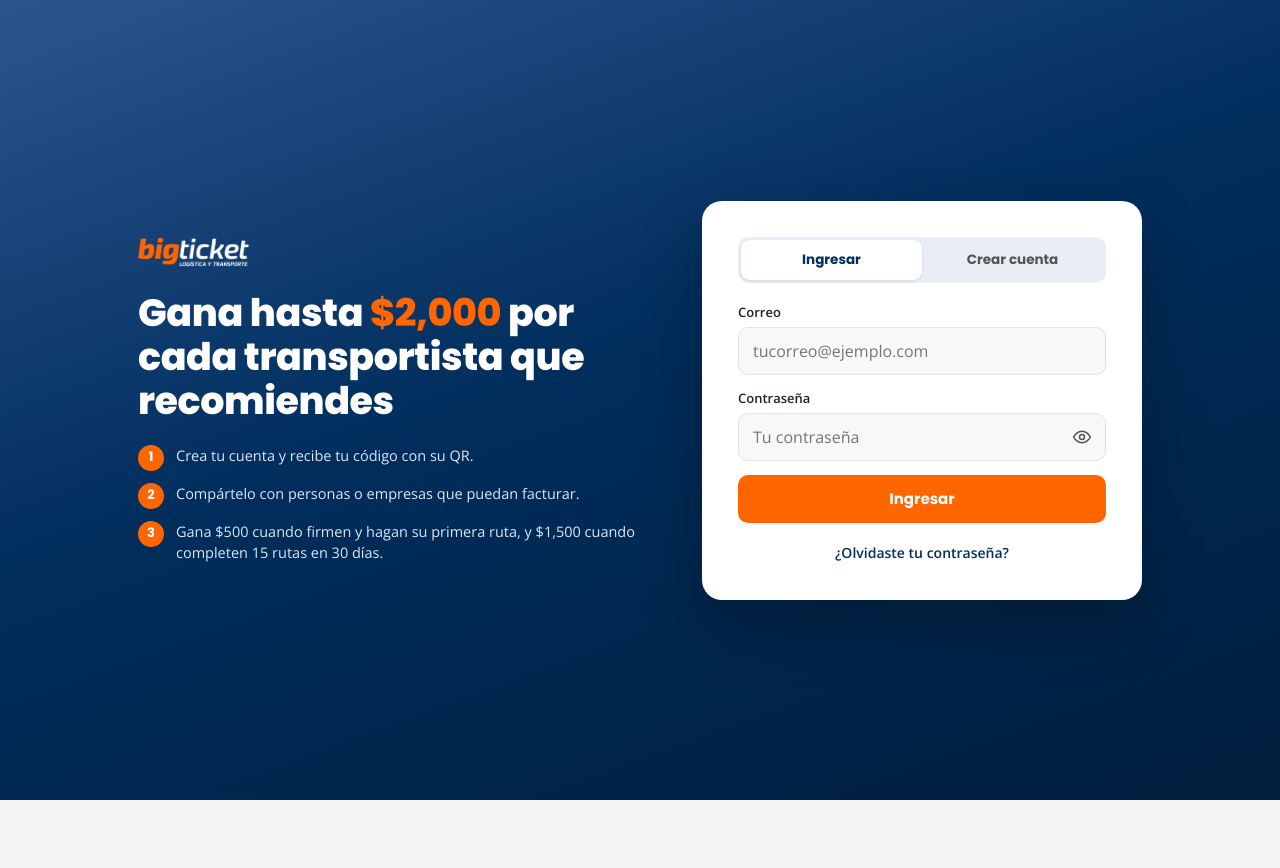
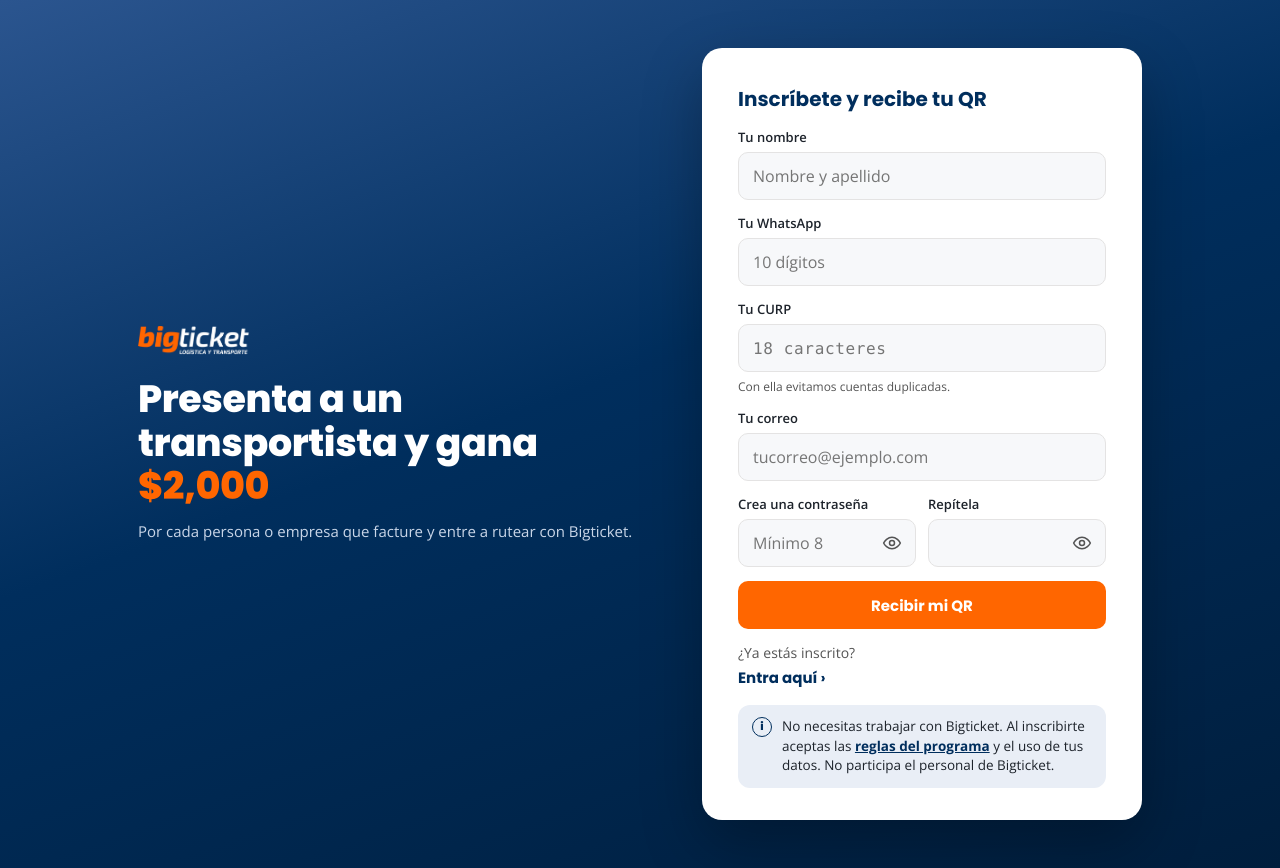
Before and after one commit to bigticket-logistica/portaldereferidos, a React (Vite) app: page / in a window 1280 px wide. Before the commit the page ends 800 px from the top, so only its background shows below. Built offline with nearby package versions, Linux system fonts and the light colour scheme; no server answers.

Commit message:
Add files via upload

```diff
--- a/src/Acceso.jsx
+++ b/src/Acceso.jsx
@@ -10,7 +10,8 @@
 import { Campo, Clave, Logo, CURP_RE, soloDigitos } from './comun'
 
 export default function Acceso({ recuperando, onListo, onRecuperando }) {
-  const [modo, setModo] = useState(recuperando ? 'nueva' : 'ingresar')
+  // Se abre en la inscripción, como la maqueta: la mayoría llega a inscribirse.
+  const [modo, setModo] = useState(recuperando ? 'nueva' : 'registro')
   // Al validar el código de recuperación se abre la sesión: ahí toca crear la
   // contraseña nueva, en esta misma pantalla.
   useEffect(() => { if (recuperando) setModo('nueva') }, [recuperando])
@@ -19,22 +20,12 @@
     <div className="acceso">
       <header className="acceso-cab">
         <Logo />
-        <h1>Gana hasta <span>$2,000</span> por cada transportista que recomiendes</h1>
-        <ol className="acceso-pasos">
-          <li><b>1</b> Crea tu cuenta y recibe tu código con su QR.</li>
-          <li><b>2</b> Compártelo con personas o empresas que puedan facturar.</li>
-          <li><b>3</b> Gana $500 cuando firmen y hagan su primera ruta, y $1,500 cuando completen 15 rutas en 30 días.</li>
-        </ol>
+        <h1>Presenta a un transportista y gana <span>$2,000</span></h1>
+        <p className="acceso-p">Por cada persona o empresa que facture y entre a rutear con Bigticket.</p>
       </header>
 
       <main className="acceso-hoja">
-        {modo !== 'nueva' && modo !== 'recuperar' && modo !== 'codigo' && (
-          <div className="pestanas" role="tablist">
-            <button role="tab" aria-selected={modo === 'ingresar'} className={modo === 'ingresar' ? 'on' : ''} onClick={() => setModo('ingresar')}>Ingresar</button>
-            <button role="tab" aria-selected={modo === 'registro'} className={modo === 'registro' ? 'on' : ''} onClick={() => setModo('registro')}>Crear cuenta</button>
-          </div>
-        )}
-        {modo === 'ingresar' && <Ingresar onOlvide={() => setModo('recuperar')} />}
+        {modo === 'ingresar' && <Ingresar onOlvide={() => setModo('recuperar')} onInscribirme={() => setModo('registro')} />}
         {modo === 'registro' && <Registro onYaTengo={() => setModo('ingresar')} />}
         {(modo === 'recuperar' || modo === 'codigo') && (
           <Recuperar paso={modo} setPaso={setModo} onRecuperando={onRecuperando} />
@@ -45,7 +36,7 @@
   )
 }
 
-function Ingresar({ onOlvide }) {
+function Ingresar({ onOlvide, onInscribirme }) {
   const [correo, setCorreo] = useState('')
   const [clave, setClave] = useState('')
   const [err, setErr] = useState('')
@@ -62,17 +53,20 @@
 
   return (
     <form onSubmit={entrar} className="form">
+      <h2 className="form-t">Entra a tu cuenta</h2>
       {err && <div className="aviso error">{err}</div>}
-      <Campo label="Correo"><input type="email" value={correo} onChange={e => setCorreo(e.target.value)} autoComplete="email" placeholder="tucorreo@ejemplo.com" /></Campo>
+      <Campo label="Tu correo"><input type="email" value={correo} onChange={e => setCorreo(e.target.value)} autoComplete="email" placeholder="tucorreo@ejemplo.com" /></Campo>
       <Campo label="Contraseña"><Clave value={clave} onChange={setClave} placeholder="Tu contraseña" /></Campo>
-      <button className="btn" disabled={busy}>{busy ? 'Ingresando…' : 'Ingresar'}</button>
+      <button className="btn" disabled={busy}>{busy ? 'Entrando…' : 'Entrar'}</button>
       <button type="button" className="link" onClick={onOlvide}>¿Olvidaste tu contraseña?</button>
+      <div className="cambio-modo"><span>¿Todavía no estás inscrito?</span>
+        <button type="button" onClick={onInscribirme}>Inscríbete aquí ›</button></div>
     </form>
   )
 }
 
 function Registro({ onYaTengo }) {
-  const [d, setD] = useState({ nombre: '', curp: '', correo: '', telefono: '', clave: '', clave2: '', acepto: false })
+  const [d, setD] = useState({ nombre: '', curp: '', correo: '', telefono: '', clave: '', clave2: '' })
   const [err, setErr] = useState({})
   const [general, setGeneral] = useState('')
   const [busy, setBusy] = useState(false)
@@ -87,7 +81,6 @@
     if (soloDigitos(d.telefono).length !== 10) e.telefono = 'Son 10 dígitos, sin el 52.'
     if (d.clave.length < 8) e.clave = 'Mínimo 8 caracteres.'
     else if (d.clave !== d.clave2) e.clave2 = 'Las contraseñas no coinciden.'
-    if (!d.acepto) e.acepto = 'Para participar tienes que aceptar las condiciones.'
     setErr(e)
     return Object.keys(e).length === 0
   }
@@ -115,29 +108,35 @@
   if (enviado) return (
     <div className="form">
       <div className="aviso ok">Te enviamos un correo a <b>{d.correo.trim().toLowerCase()}</b>. Abre el enlace para confirmar tu cuenta y después ingresa con tu contraseña.</div>
-      <button className="btn sec" onClick={onYaTengo}>Ir a ingresar</button>
+      <button className="btn sec" onClick={onYaTengo}>Ir a entrar</button>
     </div>
   )
 
   return (
     <form onSubmit={crear} className="form" noValidate>
+      <h2 className="form-t">Inscríbete y recibe tu QR</h2>
       {general && <div className="aviso error">{general}</div>}
-      <Campo label="Nombre completo" error={err.nombre}><input value={d.nombre} onChange={e => S('nombre', e.target.value)} autoComplete="name" /></Campo>
-      <Campo label="CURP" error={err.curp}>
-        <input value={d.curp} onChange={e => S('curp', e.target.value.toUpperCase().replace(/\s/g, '').slice(0, 18))} autoCapitalize="characters" className="mono" />
+      <Campo label="Tu nombre" error={err.nombre}><input value={d.nombre} onChange={e => S('nombre', e.target.value)} autoComplete="name" placeholder="Nombre y apellido" /></Campo>
+      <Campo label="Tu WhatsApp" error={err.telefono}>
+        <input type="tel" inputMode="numeric" value={d.telefono} onChange={e => S('telefono', soloDigitos(e.target.value).slice(0, 10))} autoComplete="tel-national" placeholder="10 dígitos" />
       </Campo>
-      <Campo label="Correo" error={err.correo}><input type="email" value={d.correo} onChange={e => S('correo', e.target.value)} autoComplete="email" /></Campo>
-      <Campo label="Teléfono celular" error={err.telefono} ayuda="10 dígitos. Te contactaremos por WhatsApp.">
-        <input type="tel" inputMode="numeric" value={d.telefono} onChange={e => S('telefono', soloDigitos(e.target.value).slice(0, 10))} autoComplete="tel-national" />
+      <Campo label="Tu CURP" error={err.curp} ayuda="Con ella evitamos cuentas duplicadas.">
+        <input value={d.curp} onChange={e => S('curp', e.target.value.toUpperCase().replace(/\s/g, '').slice(0, 18))} autoCapitalize="characters" className="mono" placeholder="18 caracteres" />
       </Campo>
-      <Campo label="Contraseña" error={err.clave}><Clave value={d.clave} onChange={v => S('clave', v)} placeholder="Mínimo 8 caracteres" autoComplete="new-password" /></Campo>
-      <Campo label="Repite la contraseña" error={err.clave2}><Clave value={d.clave2} onChange={v => S('clave2', v)} autoComplete="new-password" /></Campo>
-      <label className={`check${err.acepto ? ' con-error' : ''}`}>
-        <input type="checkbox" checked={d.acepto} onChange={e => S('acepto', e.target.checked)} />
-        <span>Acepto las <a href="#condiciones" onClick={e => { e.preventDefault(); document.getElementById('condiciones')?.showModal() }}>condiciones del programa</a> y el tratamiento de mis datos. No soy trabajador de Bigticket.</span>
-      </label>
-      {err.acepto && <span className="campo-e">{err.acepto}</span>}
-      <button className="btn" disabled={busy}>{busy ? 'Creando tu cuenta…' : 'Crear cuenta'}</button>
+      <Campo label="Tu correo" error={err.correo}><input type="email" value={d.correo} onChange={e => S('correo', e.target.value)} autoComplete="email" placeholder="tucorreo@ejemplo.com" /></Campo>
+      <div className="dos">
+        <Campo label="Crea una contraseña" error={err.clave}><Clave value={d.clave} onChange={v => S('clave', v)} placeholder="Mínimo 8" autoComplete="new-password" /></Campo>
+        <Campo label="Repítela" error={err.clave2}><Clave value={d.clave2} onChange={v => S('clave2', v)} autoComplete="new-password" /></Campo>
+      </div>
+      <button className="btn" disabled={busy}>{busy ? 'Creando tu QR…' : 'Recibir mi QR'}</button>
+      <div className="cambio-modo"><span>¿Ya estás inscrito?</span>
+        <button type="button" onClick={onYaTengo}>Entra aquí ›</button></div>
+      <div className="nota-caja">
+        <span className="nota-i">i</span>
+        <span>No necesitas trabajar con Bigticket. Al inscribirte aceptas las{' '}
+          <a href="#condiciones" onClick={e => { e.preventDefault(); document.getElementById('condiciones')?.showModal() }}>reglas del programa</a>
+          {' '}y el uso de tus datos. No participa el personal de Bigticket.</span>
+      </div>
       <Condiciones />
     </form>
   )
--- a/src/styles.css
+++ b/src/styles.css
@@ -368,3 +368,11 @@
 .ganas b { font-family: var(--font-display); font-weight: 800; font-size: 26px; color: var(--orange); flex-shrink: 0; min-width: 92px; }
 .ganas span { font-size: 14px; color: var(--ink); line-height: 1.4; }
 .reglas { margin: 0; padding: 16px 16px 16px 34px; display: flex; flex-direction: column; gap: 10px; font-size: 14px; line-height: 1.45; color: var(--ink); }
+
+/* ── Paso 4: inscripción ─────────────────────────────────────────────────── */
+.cambio-modo { display: flex; flex-direction: column; align-items: flex-start; gap: 2px; font-size: 14px; color: var(--muted); }
+.cambio-modo button { border: none; background: none; padding: 2px 0; font-family: var(--font-display); font-weight: 700; font-size: 15px; color: var(--navy); cursor: pointer; }
+.cambio-modo button:hover { text-decoration: underline; }
+.nota-caja a { color: var(--navy); font-weight: 700; }
+.acceso-cab h1 { margin-top: 22px; }
+@media (max-width: 520px) { .form .dos { grid-template-columns: 1fr; } }
```
